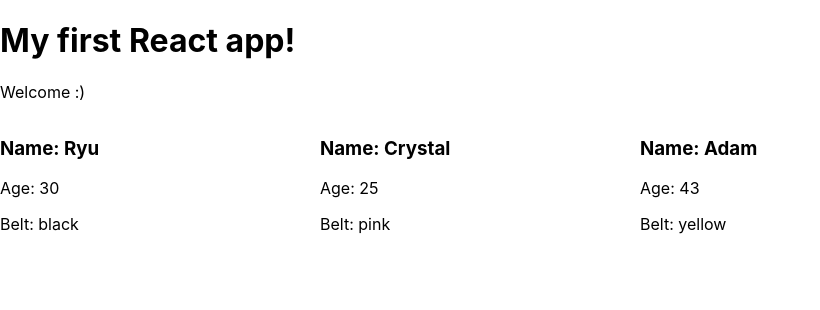
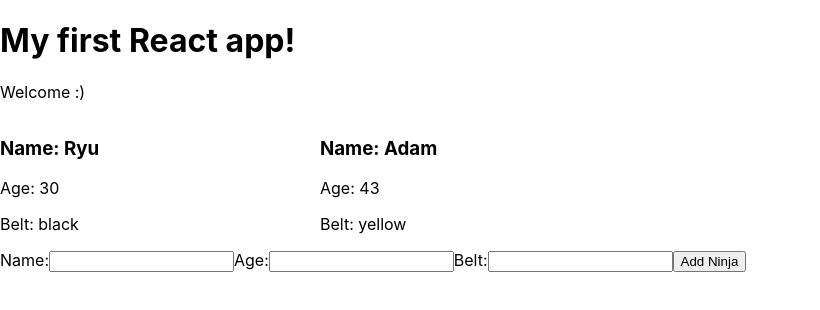
Before and after one commit to humayunkabir/react-redux-complete, a React (Create React App) app in the folder myapp/: page / in a window 1280 px wide. Shown: the top 310 px of the page, without its empty margins (0-820 px from the left). Built offline with nearby package versions, Linux system fonts and the light colour scheme.

Commit message:
Create From

```diff
--- /dev/null
+++ b/myapp/src/AddNinja.js
@@ -0,0 +1,31 @@
+import React, { Component } from 'react';
+
+class AddNinja extends Component {
+  state = { name: null, age: null, belt: null };
+
+  handleChange = e => this.setState({ [e.target.id]: e.target.value });
+  handleSubmit = e => {
+    e.preventDefault();
+    console.log(this.state);
+  };
+  render() {
+    return (
+      <div>
+        <form onSubmit={this.handleSubmit}>
+          <label htmlFor="name">Name:</label>
+          <input type="text" id="name" onChange={this.handleChange} />
+
+          <label htmlFor="age">Age:</label>
+          <input type="text" id="age" onChange={this.handleChange} />
+
+          <label htmlFor="belt">Belt:</label>
+          <input type="text" id="belt" onChange={this.handleChange} />
+
+          <button>Add Ninja</button>
+        </form>
+      </div>
+    );
+  }
+}
+
+export default AddNinja;
--- a/myapp/src/App.js
+++ b/myapp/src/App.js
@@ -1,12 +1,13 @@
 import React, { Component } from 'react';
 import Ninjas from './Ninjas';
+import AddNinja from './AddNinja';
 
 class App extends Component {
   state = {
     ninjas: [
       { name: 'Ryu', age: 30, belt: 'black', id: 1 },
       { name: 'Yoshi', age: 20, belt: 'green', id: 2 },
-      { name: 'Crystal', age: 25, belt: 'pink', id: 3 },
+      { name: 'Crystal', age: 16, belt: 'pink', id: 3 },
       { name: 'Adam', age: 43, belt: 'yellow', id: 4 }
     ]
   };
@@ -17,6 +18,7 @@
         <h1>My first React app!</h1>
         <p>Welcome :)</p>
         <Ninjas ninjas={ninjas} />
+        <AddNinja />
       </div>
     );
   }
```
